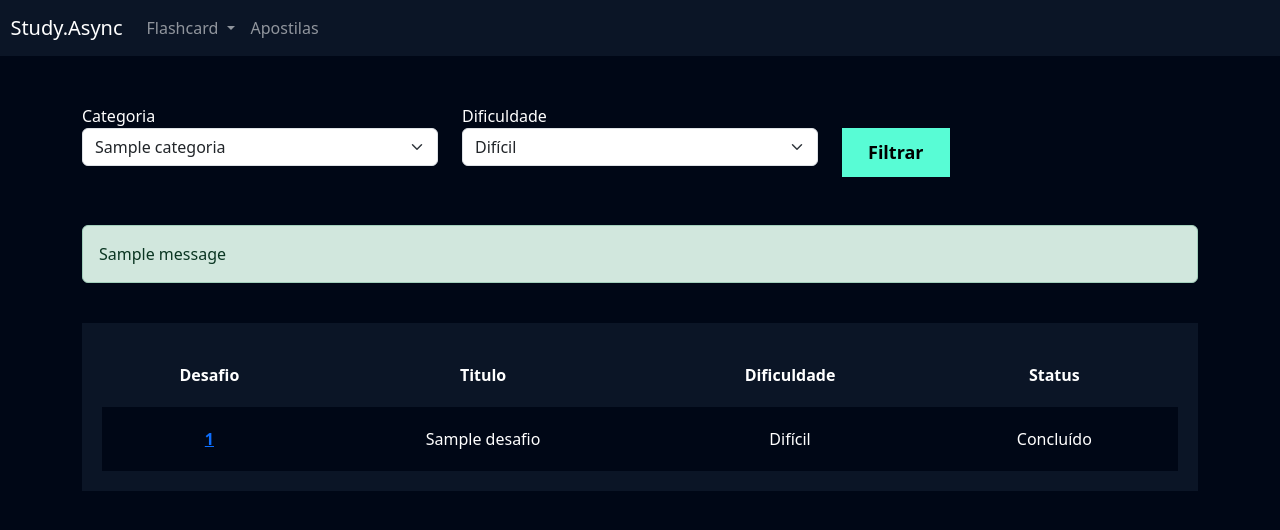
After one commit to verissimon/django-study-async, a Django app: page /flashcard/listar_desafio/ in a window 1280 px wide. The commit adds this page. Shown: the top 530 px of the page. Run offline with Django 5.2, Linux system fonts and the light colour scheme; a user stored in the database is signed in; tables that the repository leaves empty hold one stand-in row (values such as "Sample post"); one stand-in notice (Sample message) is shown.

Commit message:
conclui funcionalidade 'desafios'

```diff
--- a/flashcard/models.py
+++ b/flashcard/models.py
@@ -17,6 +17,16 @@ class Flashcard(models.Model):
 
     def __str__(self):
         return self.pergunta
+
+    @property
+    def css_dificuldade(self):
+        if self.dificuldade == 'F':
+            return 'flashcard-facil'
+        if self.dificuldade == 'M':
+            return 'flashcard-medio'
+        if self.dificuldade == 'D':
+            return 'flashcard-dificil'
+
 
 class FlashcardDesafio(models.Model):
     flashcard = models.ForeignKey(Flashcard, on_delete=models.DO_NOTHING)
--- a/flashcard/templates/iniciar_desafio.html
+++ b/flashcard/templates/iniciar_desafio.html
@@ -11,6 +11,8 @@
 
 
 {% block 'conteudo' %}
+{% include "partials/header.html" %}
+
     <div class="container ctx">
         <br>
         <br>
--- /dev/null
+++ b/flashcard/templates/listar_desafio.html
@@ -0,0 +1,85 @@
+{% extends "base.html" %}
+{% load static %}
+
+{% block 'cabecalho' %}
+
+    <link href="{% static 'usuarios/css/cadastro.css' %}" rel="stylesheet">
+    <link href="{% static 'flashcard/css/novo_flashcard.css' %}" rel="stylesheet">
+    <link href="{% static 'flashcard/css/iniciar_desafio.css' %}" rel="stylesheet">
+    <link href="{% static 'flashcard/css/listar_desafio.css' %}" rel="stylesheet">
+    <link href='https://unpkg.com/boxicons@2.1.4/css/boxicons.min.css' rel='stylesheet'>
+
+{% endblock 'cabecalho' %}
+
+
+{% block 'conteudo' %}
+{% include "partials/header.html" %}
+
+    <div class="container">
+        <br>
+        <br>
+        <div class="row">
+            <div class="col-md">
+                <form action="{% url "listar_desafio" %}" method="GET">
+                <label for="">Categoria</label>
+                <select name="categoria" class="form-select">
+                    {% for categoria in categorias %}
+                    <option value="{{categoria.id}}">
+                        {{categoria.nome}}
+                    </option>
+                    {% endfor %}
+                </select>
+            </div>
+            <div class="col-md">
+                <label for="">Dificuldade</label>
+                <select name="dificuldade" class="form-select">
+                    {% for dificuldade in dificuldades %}
+                        <option value="{{dificuldade.0}}">
+                            {{dificuldade.1}}
+                        </option>
+                    {% endfor %}
+                </select>
+            </div>
+            <div class="col-md">
+                <br>
+                <input type="submit" value="Filtrar" class="btn-cadastro">
+                </form>
+            </div>
+        </div>
+        <br>
+        {% if messages %}
+        <br>
+            {% for message in messages %}
+                <section class="alert {{message.tags}}">
+                    {{message}}
+                </section>
+            {% endfor %}
+        {% endif %}
+        <br>
+        <div class="box-listar">
+            <table>
+                <thead>
+                  <tr>
+                    <th scope="col">Desafio</th>
+                    <th scope="col">Titulo</th>
+                    <th scope="col">Dificuldade</th>
+                    <th scope="col">Status</th>
+                  </tr>
+                </thead>
+                <tbody>
+                    {% for desafio in desafios %}
+                        <tr class="linha">
+                            <th><a href="
+                                {% url 'desafio' desafio.id %}
+                                ">{{desafio.id}}</a></th>
+                            <td>{{desafio.titulo}}</td>
+                            <td>{{desafio.get_dificuldade_display}}</td>
+                            <td>{{desafio.status}}</td>
+                        </tr>
+                  {% endfor %}
+                </tbody>
+              </table>
+        </div>
+    </div>
+    <script src="{% static 'flashcard/js/flashcard.js' %}"></script>
+{% endblock 'conteudo' %}
--- a/flashcard/templates/novo_flashcard.html
+++ b/flashcard/templates/novo_flashcard.html
@@ -8,6 +8,8 @@
 {% endblock 'cabecalho' %}
 
 {% block 'conteudo' %}
+{% include "partials/header.html" %}
+
     <div class="container">
         <br>
         <br>
@@ -89,7 +91,7 @@
                 <br>
                 {% for flash in flashcards %}
                     <div class="box-new-flashcard">
-                        <div class="flashcard flash-diff-{{flash.dificuldade}}">
+                        <div class="flashcard {{flash.css_dificuldade}}">
                             <div class="flashcard-categoria">
                                 {{flash.categoria}}
                             </div>
--- a/flashcard/urls.py
+++ b/flashcard/urls.py
@@ -6,5 +6,7 @@ urlpatterns = [
     path('novo_flashcard/', views.novo_flashcard, name='novo_flashcard'),
     path('deletar_flashcard/<int:id>', views.deletar_flashcard, name='deletar_flashcard'),
     path('iniciar_desafio', views.iniciar_desafio, name='iniciar_desafio'),
-
+    path('listar_desafio/', views.listar_desafio, name='listar_desafio'),
+    path('desafio/<int:id>/', views.desafio, name='desafio'),
+    path('responder_flashcard/<int:id>', views.responder_flashcard, name='responder_flashcard')
 ]
--- a/flashcard/views.py
+++ b/flashcard/views.py
@@ -1,4 +1,5 @@
-from django.shortcuts import render, redirect, HttpResponse
+from django.shortcuts import render, redirect
+from django.http import Http404, HttpResponse
 from django.contrib.messages import constants
 from django.contrib import messages
 from .models import Flashcard, Categoria, Desafio, FlashcardDesafio
@@ -160,3 +161,103 @@ def iniciar_desafio(req):
                 f'Desafio {desafio.titulo} criado com sucesso.'
             )
         return redirect('/flashcard/iniciar_desafio')
+
+def listar_desafio(req):
+    def get_dif_display(dif_tuple, dif_sigla):
+        for tup in dif_tuple:
+            if tup[0] == dif_sigla:
+                return tup[1]
+        return None
+
+    desafios = Desafio.objects.filter(user = req.user)
+    dificuldades = Flashcard.DIFICULDADE_CHOICES
+    filtro_categoria = req.GET.get('categoria')
+    filtro_dif: tuple = req.GET.get('dificuldade')
+
+    if filtro_categoria:
+        desafios = desafios.filter(categoria__id=filtro_categoria)
+        messages.add_message(
+            req,
+            constants.SUCCESS,
+            f'Desafios com categoria \'{Categoria.objects.get(id=filtro_categoria)}\' filtrados com sucesso.'
+        )
+
+    if filtro_dif:
+        desafios = desafios.filter(dificuldade=filtro_dif)
+        dif_display = get_dif_display(dificuldades, filtro_dif)
+        messages.add_message(
+            req,
+            constants.SUCCESS,
+            f'Desafios de dificuldade \'{dif_display}\' filtrados com sucesso.'
+        )
+
+    def get_desafio_status(desafio):
+        for flash in desafio.flashcards.all():
+            if flash.respondido == False:
+                # se pelo menos um flashcard não foi respondido,
+                # o desafio é considerado não concluído
+                return 'Não concluído'
+            else:
+                return 'Concluído'
+
+    for desafio in desafios:
+        desafio.status = get_desafio_status(desafio)
+
+    return render(
+        req,
+        'listar_desafio.html',
+        {
+            'desafios': desafios,
+            'categorias': Categoria.objects.all(),
+            'dificuldades': dificuldades
+        }
+    )
+
+def desafio(req, id):
+    desafio = Desafio.objects.get(id=id)
+
+    if not desafio.user == req.user:
+        raise Http404()
+
+    if req.method == 'GET':
+        acertos = (
+            desafio.flashcards
+                .filter(respondido=True)
+                .filter(acertou=True)
+                .count()
+                )
+        erros = (
+            desafio.flashcards
+                .filter(respondido=True)
+                .filter(acertou=False)
+                .count()
+                )
+        faltantes = (
+            desafio.flashcards
+                .filter(respondido=False)
+                .count()
+                )
+        return render(
+            req,
+            'desafio.html',
+            {
+                'desafio': desafio,
+                'acertos': acertos,
+                'erros': erros,
+                'faltantes': faltantes,
+            },
+        )
+
+def responder_flashcard(req, id):
+    flashcard_desafio = FlashcardDesafio.objects.get(id=id)
+    acertou = req.GET.get('acertou')
+    desafio_id = req.GET.get('desafio_id')
+
+    if not flashcard_desafio.flashcard.user == req.user:
+        raise Http404()
+
+    flashcard_desafio.respondido = True
+    flashcard_desafio.acertou = True if acertou == '1' else False
+    flashcard_desafio.save()
+
+    return redirect(f'/flashcard/desafio/{desafio_id}')
--- a/templates/base.html
+++ b/templates/base.html
@@ -20,7 +20,6 @@
         {% block 'cabecalho' %}{% endblock %}
     </head>
     <body>
-        {% include "partials/header.html" %}
         {% block 'conteudo' %}{% endblock %}
         <script src="https://cdn.jsdelivr.net/npm/bootstrap@5.3.2/dist/js/bootstrap.bundle.min.js"></script>
     </body>
--- a/templates/partials/header.html
+++ b/templates/partials/header.html
@@ -42,13 +42,13 @@
                             >Iniciar desafio</a
                         >
                     </li>
-                    {% comment %} <li>
+                    <li>
                         <a
                             class="dropdown-item"
                             href="{% url 'listar_desafio' %}"
                             >Listar desafio</a
                         >
-                    </li> {% endcomment %}
+                    </li>
                 </ul>
             </li>
             <li class="nav-item">
--- /dev/null
+++ b/templates/static/flashcard/css/listar_desafio.css
@@ -0,0 +1,65 @@
+.badge-categoria{
+    padding: 5px;
+    background-color: #122342;
+
+}
+
+.box-new-flashcard{
+    margin: 0;
+}
+
+.icone-vermelho{
+    color:red;
+    font-size: 30px;
+}
+
+.icone-verde{
+    color:green;
+    font-size: 30px;
+}
+
+.op2{
+    opacity: .3;
+}
+
+.fonte-p{
+    font-size: 25px;
+}
+
+.btn-desafio{
+    width: 100% !important;
+    color: black;
+    text-decoration: none;
+    display: block;
+    text-align: center;
+    font-size: 25px;
+}
+
+.box-listar{
+
+    background-color: #0b1526;
+    padding: 20px;
+}
+
+table{
+    width: 100%;
+    padding: 20px;
+    text-align: center;
+
+}
+
+.linha{
+    height: 40px;
+    background-color: var(--dark-color);
+    padding: 20px;
+}
+
+
+td, th{
+    padding: 20px;
+}
+
+tr{
+    background-color: var(--main-color);
+
+}
--- a/templates/static/flashcard/css/novo_flashcard.css
+++ b/templates/static/flashcard/css/novo_flashcard.css
@@ -17,15 +17,15 @@
     font-weight: bold;
 }
 
-.flash-diff-F {
+.flashcard-facil {
     border-left: 20px solid #1dab1a;
 }
 
-.flash-diff-M {
+.flashcard-medio {
     border-left: 20px solid #e8910e;
 }
 
-.flash-diff-D {
+.flashcard-dificil {
     border-left: 20px solid #fe0000;
 }
 
```
Also changed, not shown: flashcard/templates/desafio.html (added, +83 -0 lines).
